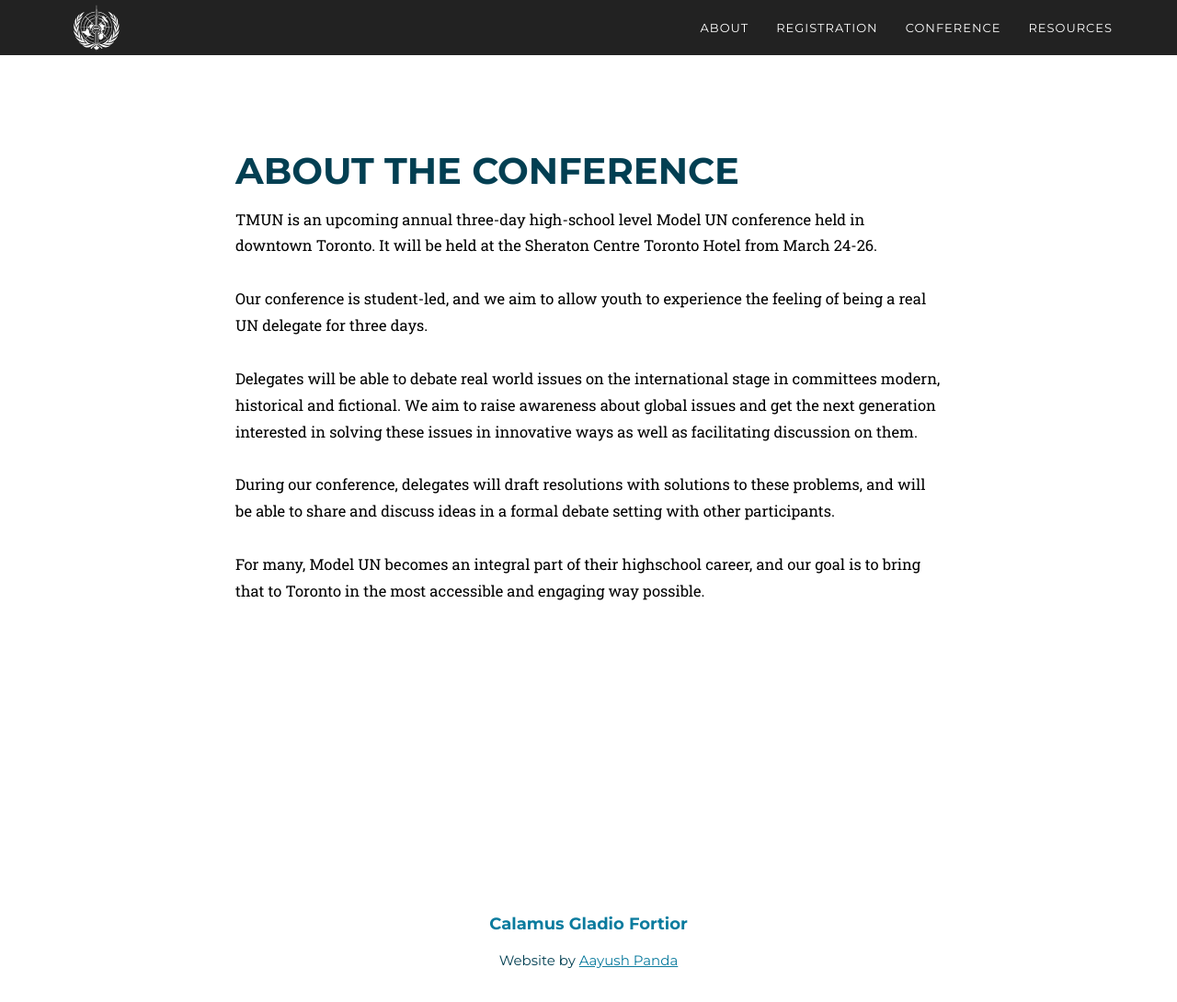
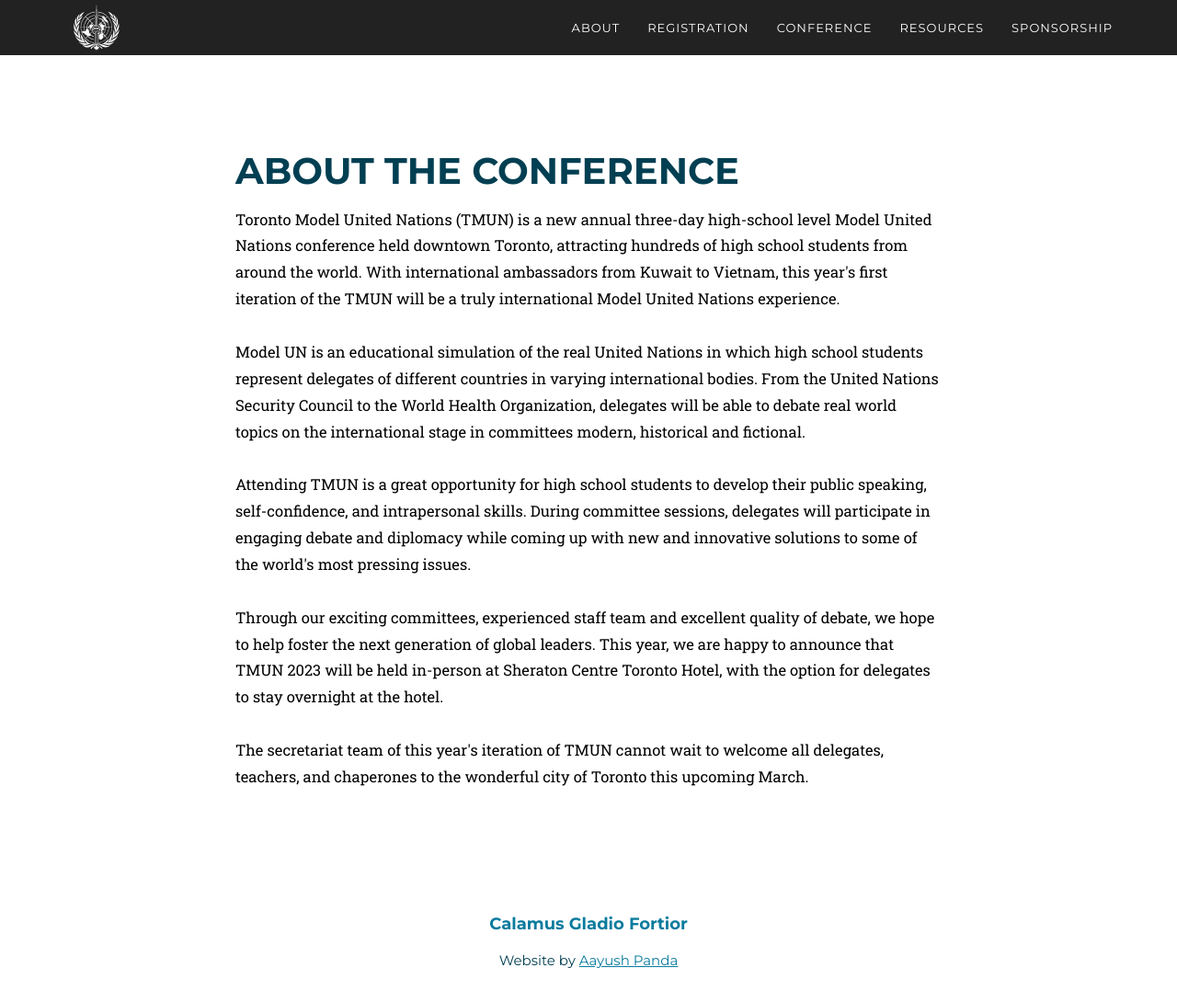
Before and after one commit to TorontoModelUnitedNations/TorontoModelUnitedNations.github.io, a Jekyll site: the page built from _pages/about.html, in a window 1280 px wide and 1090 px high. Shown: the whole window at 92% size. Built offline with Jekyll 4.4.1, drawn with Linux system fonts in a browser that asks for light colours; some web fonts are replaced.

Commit message:
minor changes

```diff
--- a/_includes/header.html
+++ b/_includes/header.html
@@ -142,6 +142,14 @@
                         </ul>
                     </li>
 
+                    <li tabindex="0"><a class="dropdown">Sponsorship</a>
+                        <ul>
+                            <li><a href="/404.html">Sponsor us</a></li>
+                            <li><a href="/css/2017_style/pdf/TMUN_Sponsorship_Packet.pdf" target="_blank">Sponsorship package</a></li>
+                        </ul>
+                    </li>
+
+
                 </ul>
             </div>
             <!-- /.navbar-collapse -->
--- a/_includes/intro.html
+++ b/_includes/intro.html
@@ -9,7 +9,7 @@
             <div class="row container">
 
                 <p>
-                    &nbsp;&nbsp;&nbsp;&nbsp;&nbsp;&nbsp;&nbsp;&nbsp;On behalf of the Secretariat Team, I am honoured to invite you to the very first iteration of Toronto Model United Nations.<br><br>
+                    &nbsp;&nbsp;&nbsp;&nbsp;&nbsp;&nbsp;&nbsp;&nbsp;On behalf of the Secretariat Team, I am honoured to invite you to the very first iteration of Toronto Model United Nations (TMUN).<br><br>
 
                     &nbsp;&nbsp;&nbsp;&nbsp;&nbsp;&nbsp;&nbsp;&nbsp;My name is Edward Liu and I will be serving as your Secretary-General for TMUN 2023. Throughout the whole conference, I will lead a team of passionate and hard-working high-school students in managing Toronto’s premier Model United Nations Conference to the best of our abilities. It is my pleasure to announce that this year, our conference will be held at the Sheraton Hotel in Toronto from March 24th to 26th. As of now, TMUN 2023 will be held in-person, but our Secretariat team will be closely monitoring the COVID-19 situation and is prepared to adapt if necessary.<br><br>
 
--- a/_pages/about.html
+++ b/_pages/about.html
@@ -8,15 +8,15 @@
         <h1 class="title">{{ page.title }}</h1>
 
         <p>
-            TMUN is an upcoming annual three-day high-school level Model UN conference held in downtown Toronto. It will be held at the Sheraton Centre Toronto Hotel from March 24-26.
+            Toronto Model United Nations (TMUN) is a new annual three-day high-school level Model United Nations conference held downtown Toronto, attracting hundreds of high school students from around the world. With international ambassadors from Kuwait to Vietnam, this year's first iteration of the TMUN will be a truly international Model United Nations experience.
             <br><br>
-            Our conference is student-led, and we aim to allow youth to experience the feeling of being a real UN delegate for three days.
+            Model UN is an educational simulation of the real United Nations in which high school students represent delegates of different countries in varying international bodies. From the United Nations Security Council to the World Health Organization, delegates will be able to debate real world topics on the international stage in committees modern, historical and fictional.
             <br><br>
-            Delegates will be able to debate real world issues on the international stage in committees modern, historical and fictional. We aim to raise awareness about global issues and get the next generation interested in solving these issues in innovative ways as well as facilitating discussion on them.
+            Attending TMUN is a great opportunity for high school students to develop their public speaking, self-confidence, and intrapersonal skills. During committee sessions, delegates will participate in engaging debate and diplomacy while coming up with new and innovative solutions to some of the world's most pressing issues.
             <br><br>
-            During our conference, delegates will draft resolutions with solutions to these problems, and will be able to share and discuss ideas in a formal debate setting with other participants.
+            Through our exciting committees, experienced staff team and excellent quality of debate, we hope to help foster the next generation of global leaders. This year, we are happy to announce that TMUN 2023 will be held in-person at Sheraton Centre Toronto Hotel, with the option for delegates to stay overnight at the hotel.
             <br><br>
-            For many, Model UN becomes an integral part of their highschool career, and our goal is to bring that to Toronto in the most accessible and engaging way possible.
+            The secretariat team of this year's iteration of TMUN cannot wait to welcome all delegates, teachers, and chaperones to the wonderful city of Toronto this upcoming March.
         <p>
 
     </div>
```
